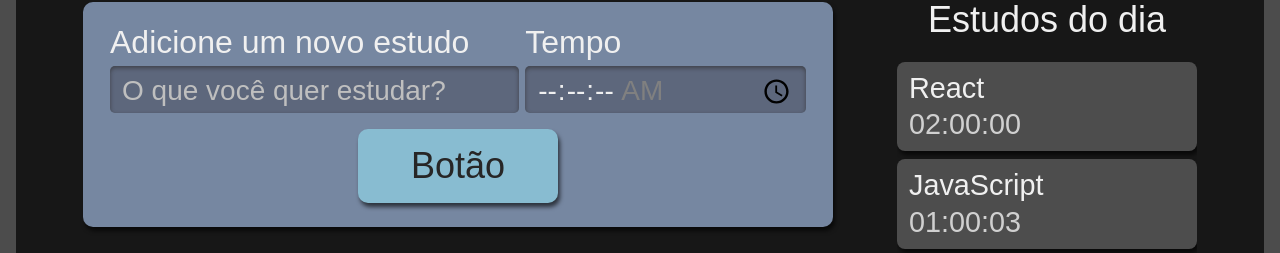
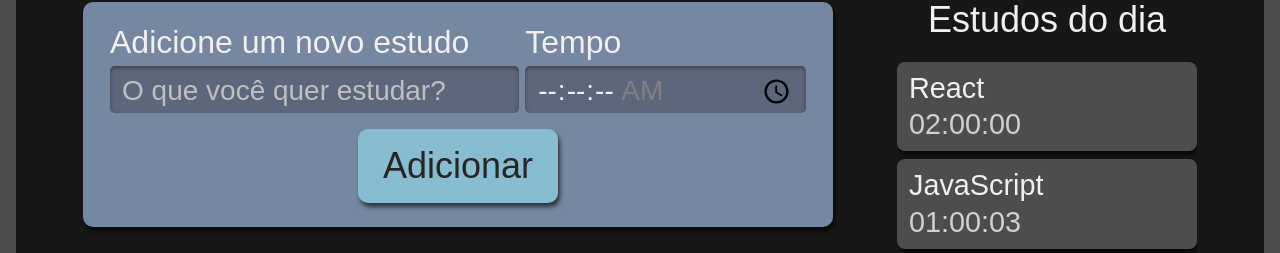
Before and after one commit to dudurb17/alura-studies-typescript, a React (Create React App) app: page / in a window 1280 px wide. Shown: the part 222-475 px from the top of the page. Built offline with nearby package versions, Linux system fonts and the light colour scheme.

Commit message:
criando uma props

```diff
--- a/src/components/Button/index.tsx
+++ b/src/components/Button/index.tsx
@@ -1,9 +1,9 @@
 import React from "react";
 import style from "./Button.module.scss";
 
-class Button extends React.Component {
+class Button extends React.Component<{ texto: string }> {
   render() {
-    return <button className={style.botao}>Botão</button>;
+    return <button className={style.botao}>{this.props.texto}</button>;
   }
 }
 
--- a/src/components/form/index.tsx
+++ b/src/components/form/index.tsx
@@ -27,7 +27,10 @@ class Form extends React.Component {
             required
           />
         </div>
-        <Button />
+        <Button
+        texto='Adicionar'
+
+        />
       </form>
     );
   }
```
